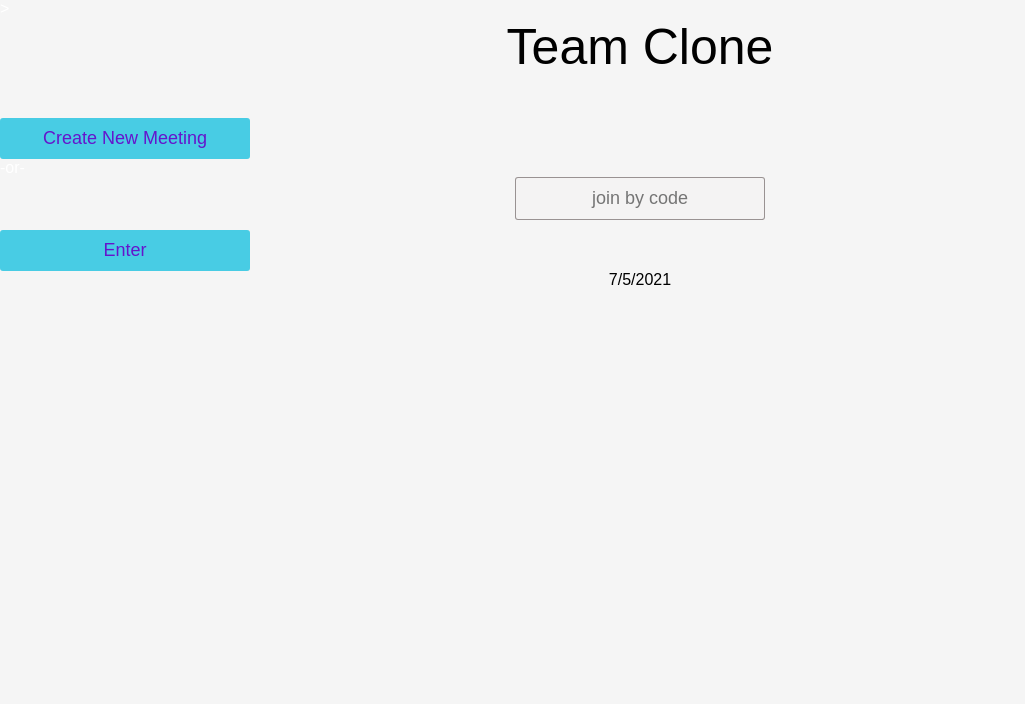
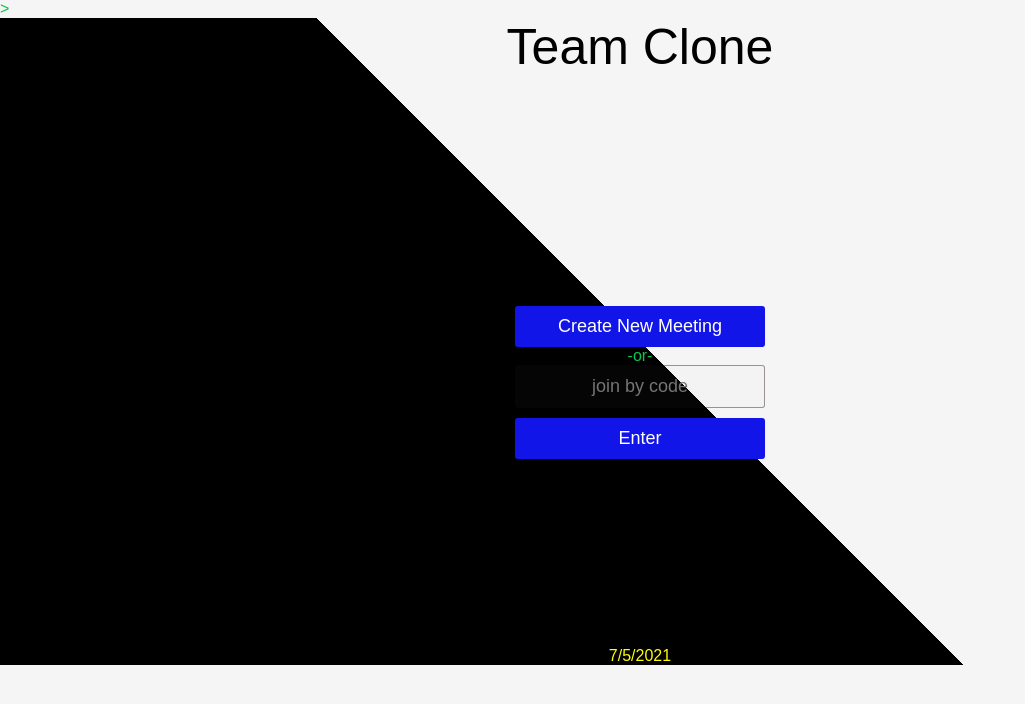
Before and after one commit to Priyanshu-0514/Teamclone, a React (Create React App) app: page / in a window 1280 px wide. Shown: the top 704 px of the page, without its empty margins (0-1025 px from the left). Built offline with nearby package versions, Linux system fonts and the light colour scheme.

Commit message:
first commit

```diff
--- a/public/index.html
+++ b/public/index.html
@@ -8,6 +8,6 @@
   <body>
     <script src="./src/index.js" type="text/jsx"></script>
     <div id="root"></div>
-
+    <!-- <div id="video-grid"></div> -->
   </body>
 </html>
--- a/public/style.css
+++ b/public/style.css
@@ -5,15 +5,28 @@
     font-weight: 300;
   }
 
+
+
+
   body {
     font-family: "Source Sans Pro", sans-serif;
-    color: white;
+    color: rgb(9, 197, 81);
     font-weight: 300;
     background: whitesmoke;
+
     width: 100%;
     height: 100%;
   }
 
+  #homePage{
+    background-image: -webkit-linear-gradient(45deg,black 50%,whitesmoke 50%);
+  }
+
+  .container {
+    margin: 10% auto;
+    padding: 60px 0;
+    text-align: center;
+  }
 
   header{
       height: 100px;
@@ -34,21 +47,22 @@
     display: block;
     text-align: center;
     font-size: 18px;
-    color: rgb(14, 2, 2);
+    color: #1115e7;
     font-weight: 300;
   }
 
 #button1{
     align-items: center;
+
 }
 
   button {
     appearance: none;
     outline: 0;
-    background-color: rgb(72, 204, 228);
+    background-color: #1115e7;
     border: 0;
     padding: 10px 15px;
-    color: #6515cc;
+    color: white;
     border-radius: 3px;
     width: 250px;
     font-size: 18px;
@@ -57,5 +71,6 @@
 
   footer{
       text-align: center;
-      color: black;
+      color: #ffff00;
+
   }
--- a/src/components/App.js
+++ b/src/components/App.js
@@ -1,18 +1,18 @@
 
 import React from 'react';
+import Home from './Home';
+import VideoRoom from './VideoRoom';
+import { BrowserRouter as Router, Switch, Route } from 'react-router-dom';
 
 function App() {
-  let dateString = new Date().toLocaleString().split(',').find(() => true);
   return (
     <div>
-      <header> Team Clone</header>
-      <form id="container1">
-      <button type="submit" name="" id="button1">Create New Meeting</button>
-      <p>-or-</p>
-      <input type="text" name="" id="" placeholder="join by code"></input>
-      <button type="submit">Enter</button>
-      </form>
-      <footer> {dateString} </footer>
+      <Router>
+        <Switch>
+          <Route exact path='/' component={Home}></Route>
+          <Route path="/:url" component={VideoRoom} />
+        </Switch>
+      </Router>
     </div>
   );
 }
--- /dev/null
+++ b/src/components/Home.jsx
@@ -0,0 +1,86 @@
+import React, { useState } from 'react';
+import Axios from 'axios';
+import Room from './Room';
+// The usage -
+import Peer from 'peerjs';
+
+function Home(){
+    let dateString = new Date().toLocaleString().split(',').find(() => true);
+
+    const [room,setRoom] = useState(false);
+    const [videoList,setVideoList] = useState([]);
+    const [media,setmedia] = useState(null);
+
+
+
+    const getRoom = () => {
+         let myPeer = new Peer(undefined, {
+
+          host: 'localhost',
+        port: 9000,
+        path: '/myapp',
+        key:'peerjs'
+      });
+      myPeer.on('open', (id) => {
+        console.log("Successfully connected with Peer Server.");
+        console.log(id);
+        // Call a peer, providing our mediaStream
+        const myVideo = document.createElement('video');
+        myVideo.muted = true;
+        setRoom(true);
+        navigator.mediaDevices.getUserMedia({
+          video: true,
+          audio: true
+        }).then(stream => {
+          addVideoStream(myVideo, stream);
+            // peer.call()
+
+        });
+
+
+
+
+
+    })
+    }
+
+
+function addVideoStream(video, stream) {
+  video.srcObject = stream;
+  video.addEventListener('loadedmetadata', () => {
+    video.play()
+  })
+  var doc = document.getElementById("videoClass");
+  doc.appendChild(video);
+}
+
+
+
+    if(room) {
+        // <video id="video" src={videoObject} autoplay="autoplay" />
+
+        return (
+          <div id="videoClass">
+             <Room />
+          </div>
+        );
+
+      }
+
+    return (
+      <div id="homePage">
+        <header> Team Clone</header>
+        <div className="container">
+        {/* <form id="container1"> */}
+        <button  name="" id="button1" onClick={getRoom}>Create New Meeting</button>
+        <p>-or-</p>
+        <input type="text" name="" id="" placeholder="join by code"></input>
+        <button type="submit">Enter</button>
+        </div>
+        {/* </form> */}
+        <footer> {dateString} </footer>
+      </div>
+    );
+}
+
+export default Home;
--- /dev/null
+++ b/src/components/Room.jsx
@@ -0,0 +1,48 @@
+import React, { useState ,useEffect } from 'react';
+import {IconButton, Badge, Input, Button} from '@material-ui/core'
+import VideocamIcon from '@material-ui/icons/Videocam'
+import VideocamOffIcon from '@material-ui/icons/VideocamOff'
+import MicIcon from '@material-ui/icons/Mic'
+import MicOffIcon from '@material-ui/icons/MicOff'
+import ScreenShareIcon from '@material-ui/icons/ScreenShare'
+import StopScreenShareIcon from '@material-ui/icons/StopScreenShare'
+import CallEndIcon from '@material-ui/icons/CallEnd'
+import ChatIcon from '@material-ui/icons/Chat'
+
+function Room(){
+
+     const [video,setVideo] = useState(false);
+     const [audio,setAudio] = useState(false);
+
+     function handleAudio() {
+         setAudio(!audio);
+     }
+
+     function handleVideo() {
+         setVideo(!video);
+     }
+
+     function copyURL(){
+         console.log("URL Copied.")
+     }
+     return (
+        <div>
+          <IconButton style={{ color: "#424242" }} onClick={handleVideo}>
+              {video === true ? <VideocamIcon /> : <VideocamOffIcon />}
+          </IconButton>
+          <IconButton style={{ color: "#424242" }} onClick={handleAudio}>
+              {audio === true ? <MicIcon /> : <MicOffIcon />}
+          </IconButton>
+          <IconButton style={{ color: "red" }} onClick={handleAudio}>
+          <CallEndIcon />
+          </IconButton>
+          <IconButton style={{ color: "green" }} onClick={handleAudio}>
+          <ChatIcon />
+          </IconButton>
+          <Button style={{backgroundColor: "#3f51b5",color: "whitesmoke",marginLeft: "20px",
+          marginTop: "10px",width: "120px",fontSize: "10px"}} onClick={copyURL}>Copy invite link</Button>
+        </div>
+    );
+}
+
+export default Room;
--- /dev/null
+++ b/src/components/VideoRoom.jsx
@@ -0,0 +1,32 @@
+import React, { useEffect } from 'react';
+import socketIOClient from 'socket.io-client';
+import Webcam from "react-webcam";
+
+
+function VideoRoom() {
+    const WebcamComponent = () => <Webcam />;
+
+
+    const myVideo = document.createElement('video');
+    myVideo.muted = true;
+    useEffect(() => {
+        // var peer = new Peer();
+
+    }, []);
+
+
+    return (
+        <div>
+            {/* <Row id="main" className="flex-container" style={{ margin: 0, padding: 0 }}>
+                <video id="my-video" ref={this.localVideoref} autoPlay muted style={{
+                    borderStyle: "solid", borderColor: "#bdbdbd", margin: "10px", objectFit: "fill",
+                    width: "100%", height: "100%"
+                }}></video>
+            </Row> */}
+        </div>
+
+
+    );
+}
+
+export default VideoRoom;
--- a/src/index.js
+++ b/src/index.js
@@ -1,6 +1,7 @@
 import React from 'react';
 import ReactDOM from 'react-dom';
 import App from './components/App';
+
 
 ReactDOM.render(
   <App />,
```
Also changed, not shown: package.json (+8 -0 lines), 1 other file (tests, documents, lock files or other folders).
